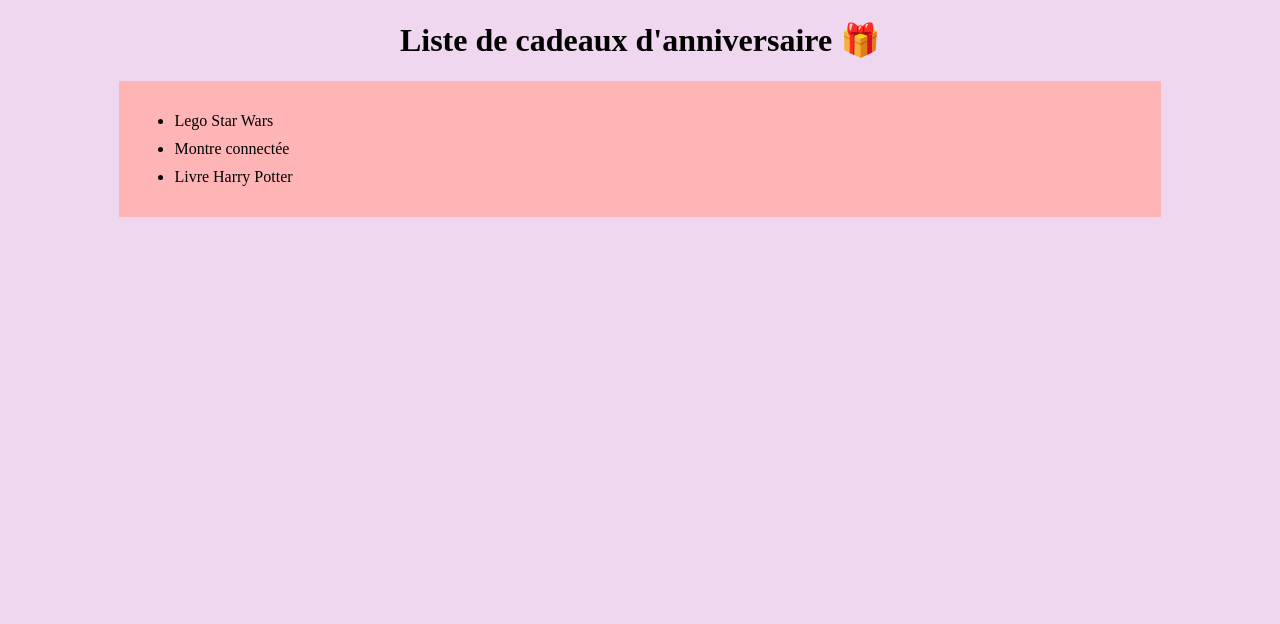
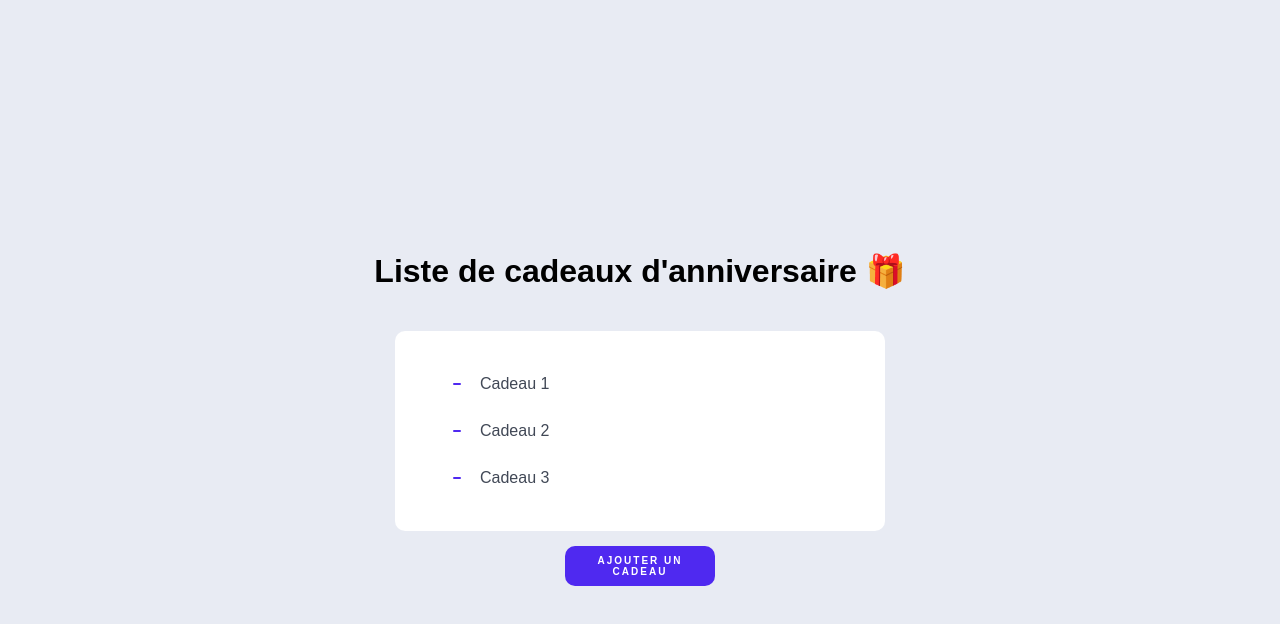
Before and after one commit to Nathan0769/liste-cadeaux, a plain HTML site: page index.html in a window 1280 px wide. Drawn offline with Linux system fonts and the light colour scheme.

Commit message:
Design liste

```diff
--- a/index.html
+++ b/index.html
@@ -4,18 +4,24 @@
     <meta charset="UTF-8" />
     <meta name="viewport" content="width=device-width, initial-scale=1.0" />
     <title>Liste de cadeaux</title>
-    <link rel="stylesheet" href="style.css" />
+    <link rel="stylesheet" href="public/css/style.css" />
   </head>
   <body>
-    <div class="Titre">
+    <div id="titre">
       <h1>Liste de cadeaux d'anniversaire 🎁</h1>
     </div>
-    <div class="Liste">
-      <ul>
-        <li>Lego Star Wars</li>
-        <li>Montre connectée</li>
-        <li>Livre Harry Potter</li>
-      </ul>
+    <div id="checklist">
+      <input id="01" type="checkbox" name="liste-cadeaux" value="1" />
+      <label for="01">Cadeau 1</label>
+
+      <input id="02" type="checkbox" name="liste-cadeaux" value="2" />
+      <label for="02">Cadeau 2</label>
+
+      <input id="03" type="checkbox" name="liste-cadeaux" value="3" />
+      <label for="03">Cadeau 3</label>
+    </div>
+    <div id="button">
+      <button id="add-cadeau">Ajouter un cadeau</button>
     </div>
 
     <script src="script.js"></script>
--- /dev/null
+++ b/public/css/style.css
@@ -0,0 +1,232 @@
+#checklist {
+  --background: #ffffff;
+  --text: #414856;
+  --check: #4f29f0;
+  --disabled: #c3c8de;
+  --width: 400px;
+  --height: 140px;
+  --border-radius: 10px;
+  background: var(--background);
+  width: var(--width);
+  height: var(--height);
+  border-radius: var(--border-radius);
+  position: relative;
+  box-shadow: 0 10px 30px rgba(#414856, 0.05);
+  padding: 30px 45px;
+  display: grid;
+  grid-template-columns: 40px auto;
+  align-items: center;
+  label {
+    color: var(--text);
+    position: relative;
+    cursor: pointer;
+    display: grid;
+    align-items: center;
+    width: fit-content;
+    transition: color 0.3s ease;
+    &::before,
+    &::after {
+      content: "";
+      position: absolute;
+    }
+    &::before {
+      height: 2px;
+      width: 8px;
+      left: -27px;
+      background: var(--check);
+      border-radius: 2px;
+      transition: background 0.3s ease;
+    }
+    &:after {
+      height: 4px;
+      width: 4px;
+      top: 8px;
+      left: -25px;
+      border-radius: 50%;
+    }
+  }
+  input[type="checkbox"] {
+    -webkit-appearance: none;
+    -moz-appearance: none;
+    position: relative;
+    height: 15px;
+    width: 15px;
+    outline: none;
+    border: 0;
+    margin: 0 15px 0 0;
+    cursor: pointer;
+    background: var(--background);
+    display: grid;
+    align-items: center;
+    &::before,
+    &::after {
+      content: "";
+      position: absolute;
+      height: 2px;
+      top: auto;
+      background: var(--check);
+      border-radius: 2px;
+    }
+    &::before {
+      width: 0px;
+      right: 60%;
+      transform-origin: right bottom;
+    }
+    &::after {
+      width: 0px;
+      left: 40%;
+      transform-origin: left bottom;
+    }
+    &:checked {
+      &::before {
+        animation: check-01 0.4s ease forwards;
+      }
+      &::after {
+        animation: check-02 0.4s ease forwards;
+      }
+      + label {
+        color: var(--disabled);
+        animation: move 0.3s ease 0.1s forwards;
+        &::before {
+          background: var(--disabled);
+          animation: slice 0.4s ease forwards;
+        }
+        &::after {
+          animation: firework 0.5s ease forwards 0.1s;
+        }
+      }
+    }
+  }
+}
+
+@keyframes move {
+  50% {
+    padding-left: 8px;
+    padding-right: 0px;
+  }
+  100% {
+    padding-right: 4px;
+  }
+}
+@keyframes slice {
+  60% {
+    width: 100%;
+    left: 4px;
+  }
+  100% {
+    width: 100%;
+    left: -2px;
+    padding-left: 0;
+  }
+}
+@keyframes check-01 {
+  0% {
+    width: 4px;
+    top: auto;
+    transform: rotate(0);
+  }
+  50% {
+    width: 0px;
+    top: auto;
+    transform: rotate(0);
+  }
+  51% {
+    width: 0px;
+    top: 8px;
+    transform: rotate(45deg);
+  }
+  100% {
+    width: 5px;
+    top: 8px;
+    transform: rotate(45deg);
+  }
+}
+@keyframes check-02 {
+  0% {
+    width: 4px;
+    top: auto;
+    transform: rotate(0);
+  }
+  50% {
+    width: 0px;
+    top: auto;
+    transform: rotate(0);
+  }
+  51% {
+    width: 0px;
+    top: 8px;
+    transform: rotate(-45deg);
+  }
+  100% {
+    width: 10px;
+    top: 8px;
+    transform: rotate(-45deg);
+  }
+}
+@keyframes firework {
+  0% {
+    opacity: 1;
+    box-shadow: 0 0 0 -2px #4f29f0, 0 0 0 -2px #4f29f0, 0 0 0 -2px #4f29f0,
+      0 0 0 -2px #4f29f0, 0 0 0 -2px #4f29f0, 0 0 0 -2px #4f29f0;
+  }
+  30% {
+    opacity: 1;
+  }
+  100% {
+    opacity: 0;
+    box-shadow: 0 -15px 0 0px #4f29f0, 14px -8px 0 0px #4f29f0,
+      14px 8px 0 0px #4f29f0, 0 15px 0 0px #4f29f0, -14px 8px 0 0px #4f29f0,
+      -14px -8px 0 0px #4f29f0;
+  }
+}
+
+body {
+  background: #e8ebf3;
+  height: 100vh;
+  font: 400 16px "Varela Round", sans-serif;
+  display: flex;
+  flex-direction: column;
+  justify-content: center;
+  align-items: center;
+  .socials {
+    position: fixed;
+    display: block;
+    left: 20px;
+    bottom: 20px;
+    > a {
+      display: block;
+      width: 30px;
+      opacity: 0.2;
+      transform: scale(var(--scale, 0.8));
+      transition: transform 0.3s cubic-bezier(0.38, -0.12, 0.24, 1.91);
+      &:hover {
+        --scale: 1;
+      }
+    }
+  }
+}
+
+#titre {
+  margin-bottom: 20px;
+}
+
+#add-cadeau {
+  float: right;
+  background: #4f29f0;
+  color: white;
+  border: none;
+  width: 150px;
+  height: 40px;
+  font-size: 10px;
+  font-weight: 600;
+  text-transform: uppercase;
+  letter-spacing: 2px;
+  border-radius: 10px;
+  cursor: pointer;
+  transition: 0.3s;
+  margin-top: 10%;
+}
+
+#add-cadeau:hover {
+  background: #c8bcff;
+}
--- a/style.css
+++ /dev/null
@@ -1,20 +0,0 @@
-body {
-  background-color: rgb(239, 215, 239);
-}
-
-.Titre {
-  text-align: center;
-  margin-top: 10px;
-}
-
-.Liste {
-  background-color: rgb(255, 181, 181);
-  margin-left: auto;
-  margin-right: auto;
-  padding: 15px;
-  width: 80%;
-}
-
-li {
-  margin-bottom: 10px;
-}
```
Also changed, not shown: public/img/logo.png (added), 2 other files.
